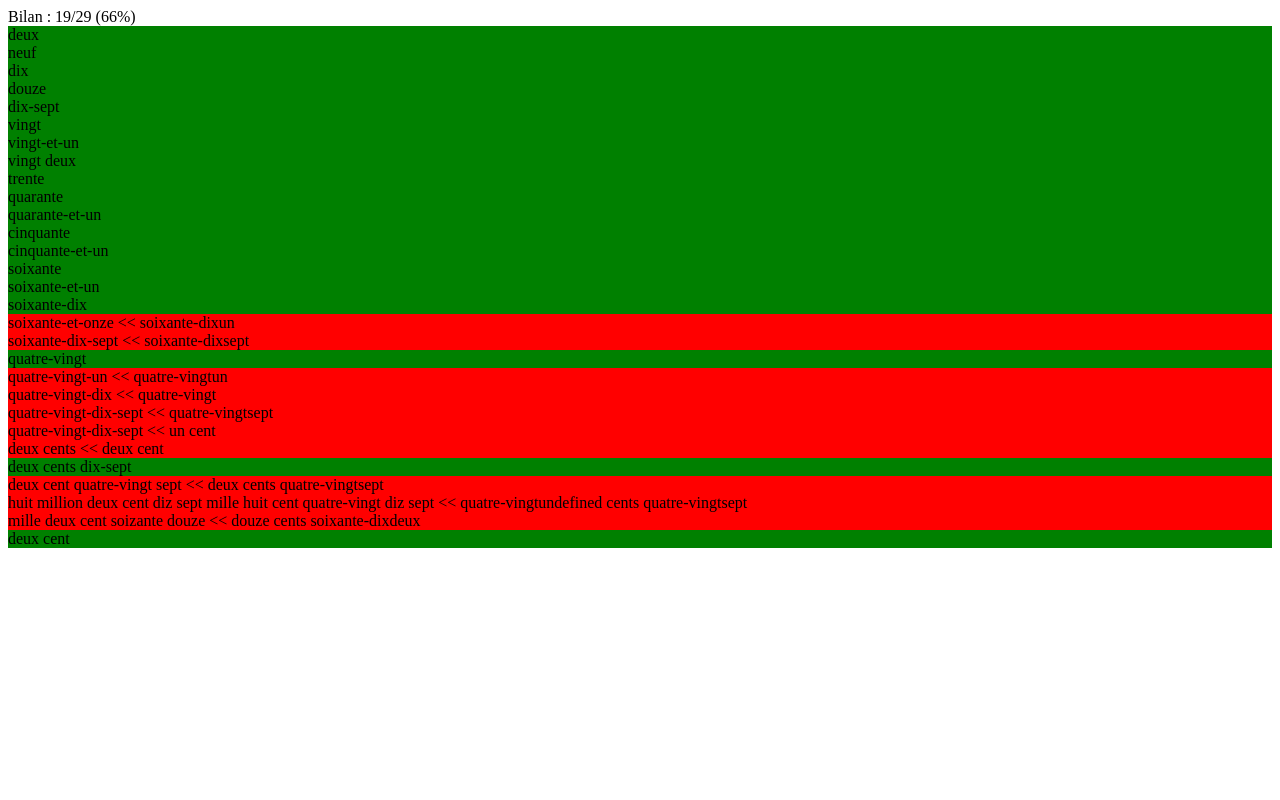
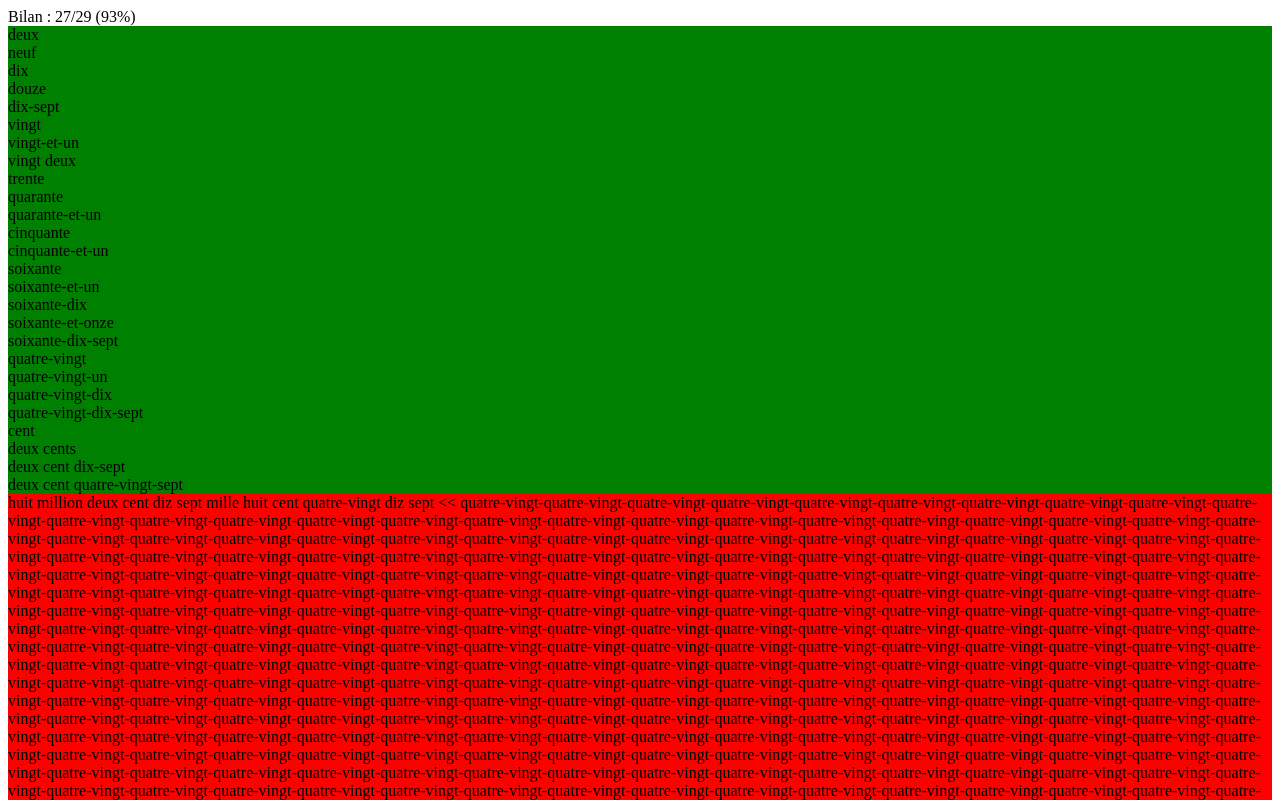
Before and after one commit to JA44/quittance, a plain HTML site: page testNumber2Letter.html in a window 1280 px wide. Shown: the top 800 px of the page. Drawn offline with Linux system fonts and the light colour scheme.

Commit message:
amelioration library number2letter

```diff
--- a/number2letter.js
+++ b/number2letter.js
@@ -1,11 +1,4 @@
 var number2letter = (function(){
-    var convertHundred = function(number){
-        if (number > 100) {
-
-        }
-
-    }
-
     var convertUnity = function(number, suffixe) {
         if (arguments.length === 1) {
             suffixe = false;
@@ -40,31 +33,51 @@ var number2letter = (function(){
         if(thousand === 0){
             return decade;
         }
-
         var plurial = thousand > 1;
         var sThousant = 'cent';
 
-        if (plurial && decade != '') {
+        if (plurial && decade == '') {
             sThousant += 's';
         }
-
-        thousand = convertDecade(thousand);
-        return (decade != '') ? thousand + ' ' + sThousant + ' '+ decade : thousand + ' ' + sThousant;
+        if(thousand == 1) {
+            thousand = '';
+        }else{
+            thousand = convertDecade(thousand) + ' ';
+        }
+        return (decade != '') ? thousand + sThousant + ' '+ decade : thousand + sThousant;
     }
 
     var convertDecade = function(number) {
         var decade = '';
         if (number >= 90) {
             decade = 'quatre-vingt';
-            return decade + convertUnity(number - 90);
+            if (number >= 90 && number < 97) {
+                decade += '-';
+                if(number > 90) decade += '-';
+                decade += convertDecade(number - 80);
+            }
+            if (number >= 97) {
+                decade += '-';
+                decade += convertDecade(number - 80);
+            }
+            return decade;
         }
         if (number >= 80) {
             decade = 'quatre-vingt';
+            if(number > 80) decade+= '-';
             return decade + convertUnity(number - 80);
         }
         if (number >= 70) {
             decade = 'soixante-dix';
-            return decade + convertUnity(number - 70);
+            if (number > 70 && number < 77) {
+                decade = 'soixante-et-';
+                decade += convertDecade(number - 60);
+            }
+            if (number >= 77) {
+                decade += '-';
+                decade += convertUnity(number - 70);
+            }
+            return decade;
         }
         if (number >= 60) {
             decade = 'soixante';
--- a/testNumber2Letter.html
+++ b/testNumber2Letter.html
@@ -56,13 +56,13 @@ and open the template in the editor.
             equal(number2letter.convert(81), 'quatre-vingt-un');
             equal(number2letter.convert(90), 'quatre-vingt-dix');
             equal(number2letter.convert(97), 'quatre-vingt-dix-sept');
-            equal(number2letter.convert(100), 'quatre-vingt-dix-sept');
+            equal(number2letter.convert(100), 'cent');
             equal(number2letter.convert(200), 'deux cents');
-            equal(number2letter.convert(217), 'deux cents dix-sept');
-            equal(number2letter.convert(287), 'deux cent quatre-vingt sept');
+            equal(number2letter.convert(217), 'deux cent dix-sept');
+            equal(number2letter.convert(287), 'deux cent quatre-vingt-sept');
             equal(number2letter.convert(8217897), 'huit million deux cent diz sept mille huit cent quatre-vingt diz sept');
             equal(number2letter.convert(1272), 'mille deux cent soizante douze');
-            equal(number2letter.convert("200"), 'deux cent');
+            equal(number2letter.convert("200"), 'deux cents');
            summary();
         </script>
     </body>
```
